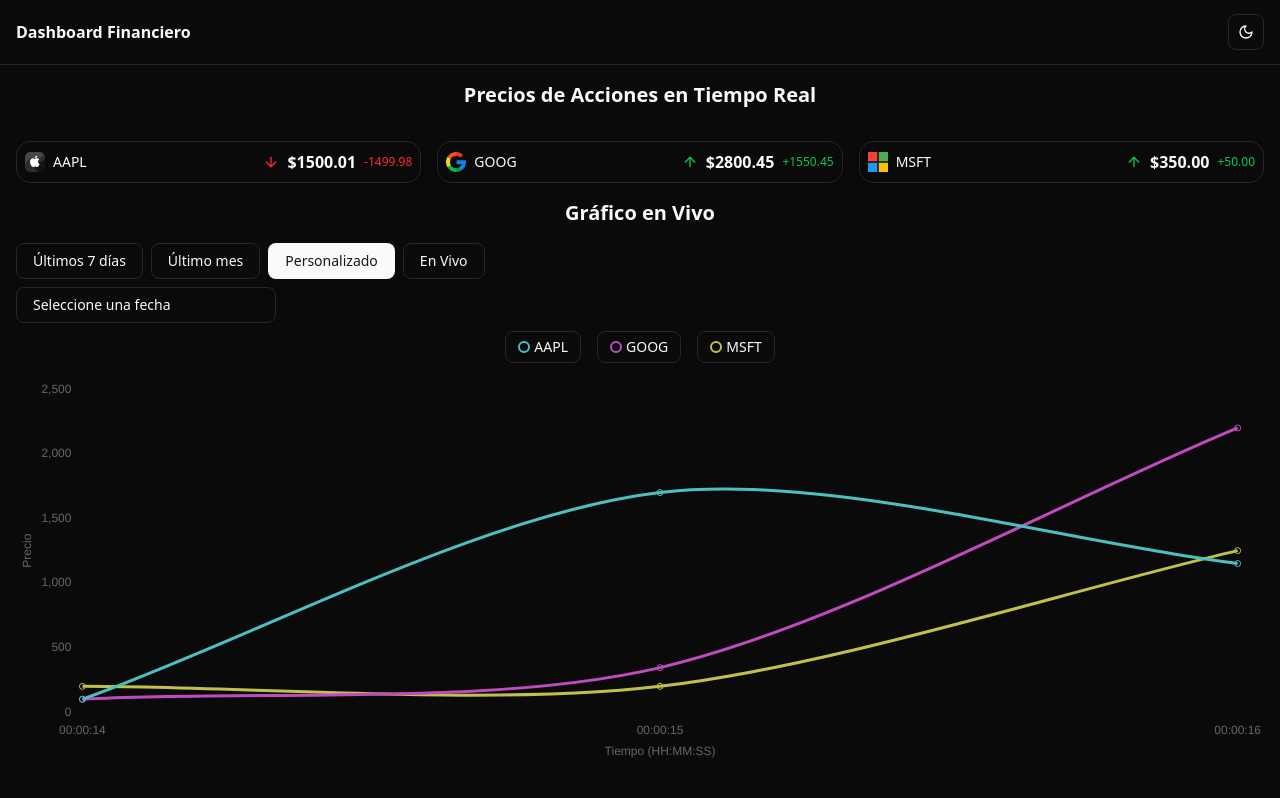
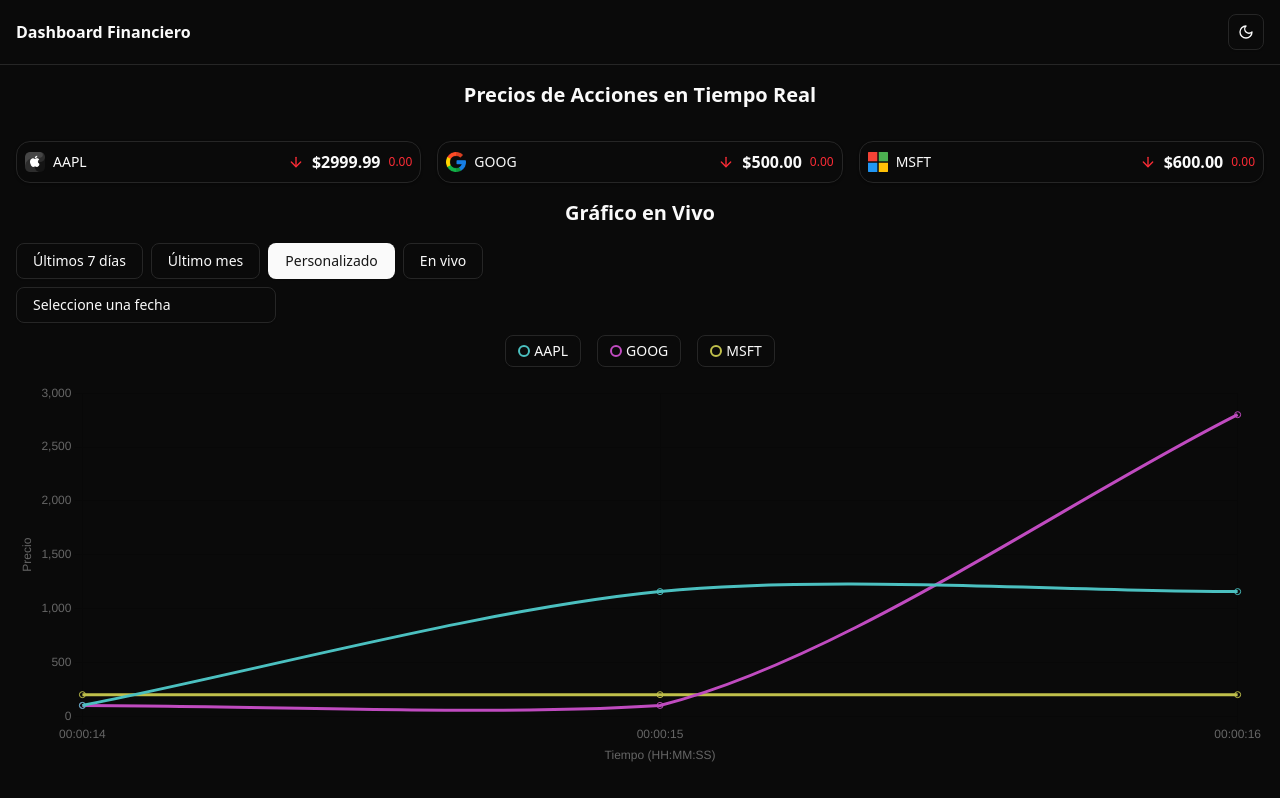
Before and after one commit to Lautaro073/React-TypeScript, a React (Vite) app: page / in a window 1280 px wide. Built offline with nearby package versions, Linux system fonts and the light colour scheme.

Commit message:
refactor: actualizar tipos y propiedades en FinancialChart y eliminar LiveFilterChart

```diff
--- a/src/components/financialChart.tsx
+++ b/src/components/financialChart.tsx
@@ -1,6 +1,6 @@
-import React, { useMemo, useState, useEffect } from 'react';
+import  { useMemo, useState } from 'react';
 import { Line } from 'react-chartjs-2';
-import { FinancialData } from '../types/types';
+import { ChartLegend } from '@/components/chartLegend';
 import {
   Chart as ChartJS,
   CategoryScale,
@@ -10,64 +10,50 @@
   Tooltip,
   Legend,
 } from 'chart.js';
-import { ChartLegend } from '@/components/chartLegend';
+import { FinancialChartProps } from '@/types/types';
+import { useLiveFilterChartData } from '@/hooks/useLiveFilterChartData';
 
-ChartJS.register(
-  CategoryScale,
-  LinearScale,
-  PointElement,
-  LineElement,
-  Tooltip,
-  Legend
-);
+ChartJS.register(CategoryScale, LinearScale, PointElement, LineElement, Tooltip, Legend);
 
-interface FinancialChartProps {
-  financialData: FinancialData[];
-  selectedSymbols: string[];
-}
-
-const LOCAL_STORAGE_KEY = 'hiddenSymbols';
-
-const FinancialChart: React.FC<FinancialChartProps> = ({
+export function FinancialChart({
   financialData,
   selectedSymbols,
-}) => {
+  live = false,
+  updateInterval = 1000,
+  maxPoints = 20,
+  removeCount = 1,
+}: FinancialChartProps) {
+  // Estado para manejar la visibilidad de las líneas.
   const [hiddenSymbols, setHiddenSymbols] = useState<string[]>([]);
-
-  useEffect(() => {
-    const saved = localStorage.getItem(LOCAL_STORAGE_KEY);
-    if (saved) {
-      setHiddenSymbols(JSON.parse(saved));
-    }
-  }, []);
-
-  const toggleSymbol = (symbol: string) => {
-    setHiddenSymbols((prev) => {
-      let newHidden: string[];
-      if (prev.includes(symbol)) {
-        newHidden = prev.filter((s) => s !== symbol);
-      } else {
-        newHidden = [...prev, symbol];
-      }
-      localStorage.setItem(LOCAL_STORAGE_KEY, JSON.stringify(newHidden));
-      return newHidden;
-    });
+  const toggleSymbol = (label: string) => {
+    setHiddenSymbols((prev) =>
+      prev.includes(label) ? prev.filter((s) => s !== label) : [...prev, label]
+    );
   };
 
-  const chartData = useMemo(() => {
+  // Llamamos al hook de datos en vivo siempre, aunque no se use en modo histórico.
+  const liveChartData = useLiveFilterChartData({
+    financialData,
+    symbols: selectedSymbols,
+    updateInterval,
+    maxPoints,
+    removeCount,
+  });
+
+  // Calculamos la data histórica (modo no live)
+  const historicalData = useMemo(() => {
     const filteredData = financialData.filter((item) =>
       selectedSymbols.includes(item.symbol)
     );
+    // Agrupamos por día (reseteando la hora) para obtener fechas únicas.
     const dateSet = new Set<number>();
     filteredData.forEach((item) => {
       const dayStart = new Date(item.timestamp);
       dayStart.setHours(0, 0, 0, 0);
       dateSet.add(dayStart.getTime());
     });
-
     const sortedDates = Array.from(dateSet).sort((a, b) => a - b);
     const labels = sortedDates.map((ts) => new Date(ts).toLocaleDateString());
-
     const colors = [
       'rgba(75,192,192,1)',
       'rgba(192,75,192,1)',
@@ -75,10 +61,8 @@
       'rgba(75,75,192,1)',
       'rgba(192,75,75,1)',
     ];
-
     const datasets = selectedSymbols.map((symbol, index) => {
       const symbolDataMap: Record<number, number> = {};
-
       filteredData
         .filter((item) => item.symbol === symbol)
         .forEach((item) => {
@@ -86,9 +70,7 @@
           dayStart.setHours(0, 0, 0, 0);
           symbolDataMap[dayStart.getTime()] = item.price;
         });
-
       const data = sortedDates.map((ts) => symbolDataMap[ts] ?? null);
-
       return {
         label: symbol,
         data,
@@ -101,25 +83,40 @@
         hidden: hiddenSymbols.includes(symbol),
       };
     });
-
     return { labels, datasets };
   }, [financialData, selectedSymbols, hiddenSymbols]);
+
+  // Decidimos qué data usar según el modo
+  const chartData = useMemo(() => {
+    if (live) {
+      return {
+        labels: liveChartData.labels,
+        datasets: liveChartData.datasets.map((ds) => ({
+          ...ds,
+          hidden: hiddenSymbols.includes(ds.label),
+        })),
+      };
+    } else {
+      return historicalData;
+    }
+  }, [live, liveChartData, historicalData, hiddenSymbols]);
 
   const chartOptions = useMemo(
     () => ({
       responsive: true,
       maintainAspectRatio: false,
       plugins: {
-        legend: {
-          display: false,
+        legend: { display: false },
+        tooltip: { enabled: true },
+        title: {
+          display: true,
+          text: live ? 'Gráfico en Vivo de Precios' : 'Evolución del Precio de Acciones',
         },
-        tooltip: { enabled: true },
-        title: { display: true, text: 'Evolución del Precio de Acciones' },
       },
       scales: {
         x: {
           display: true,
-          title: { display: true, text: 'Fecha' },
+          title: { display: true, text: live ? 'Tiempo (HH:MM:SS)' : 'Fecha' },
           grid: { display: true },
         },
         y: {
@@ -129,23 +126,20 @@
         },
       },
     }),
-    []
+    [live]
   );
 
   return (
     <div
       className="w-full"
-      aria-label="Gráfico de líneas que muestra la evolución del precio de las acciones"
+      aria-label={live ? 'Gráfico en vivo de precios' : 'Gráfico de evolución del precio de acciones'}
     >
-      <ChartLegend
-        datasets={chartData.datasets}
-        toggleVisibility={toggleSymbol}
-      />
+      <ChartLegend datasets={chartData.datasets} toggleVisibility={toggleSymbol} />
       <div className="h-96">
         <Line data={chartData} options={chartOptions} />
       </div>
     </div>
   );
-};
+}
 
 export default FinancialChart;
--- a/src/components/liveFilterChart.tsx
+++ /dev/null
@@ -1,62 +0,0 @@
-import { useMemo } from 'react';
-import { Line } from 'react-chartjs-2';
-import { useLiveFilterChartData } from '@/hooks/useLiveFilterChartData';
-import { ChartLegend } from '@/components/chartLegend';
-import {
-  Chart as ChartJS,
-  CategoryScale,
-  LinearScale,
-  PointElement,
-  LineElement,
-  Tooltip,
-  Legend,
-} from 'chart.js';
-import {  UseLiveFilterChartDataParams } from '@/types/types';
-
-ChartJS.register(CategoryScale, LinearScale, PointElement, LineElement, Tooltip, Legend);
-
-interface LiveFinancialChartProps extends UseLiveFilterChartDataParams {}
-
-export function LiveFinancialChart({
-  financialData,
-  symbols,
-  updateInterval,
-  maxPoints,
-  removeCount,
-}: LiveFinancialChartProps) {
-
-  const liveData = useLiveFilterChartData({ financialData, symbols, updateInterval, maxPoints, removeCount });
-
-  const chartOptions = useMemo(() => ({
-    responsive: true,
-    maintainAspectRatio: false,
-    plugins: {
-      legend: { display: false },
-      tooltip: { enabled: true },
-      title: { display: true, text: 'Gráfico en Vivo de Precios' },
-    },
-    scales: {
-      x: {
-        display: true,
-        title: { display: true, text: 'Tiempo (HH:MM:SS)' },
-        grid: { display: true },
-      },
-      y: {
-        display: true,
-        title: { display: true, text: 'Precio' },
-        grid: { display: true },
-      },
-    },
-  }), []);
-
-  return (
-    <div className="w-full" aria-label="Gráfico en vivo de precios">
-      <ChartLegend datasets={liveData.datasets} toggleVisibility={(_label) => { /* Implementar si es necesario */ }} />
-      <div className="h-96">
-        <Line data={liveData} options={chartOptions} />
-      </div>
-    </div>
-  );
-}
-
-export default LiveFinancialChart;
--- a/src/components/temporalFilter.tsx
+++ b/src/components/temporalFilter.tsx
@@ -1,4 +1,4 @@
-// temporalFilter.tsx
+// src/components/temporalFilter.tsx
 import React, { useCallback } from 'react';
 import { Button } from '@/components/ui/button';
 import { DatePickerRange } from '@/components/datePickerRange';
@@ -19,9 +19,9 @@
   minDate,
   maxDate,
 }) => {
-  // Para el modo activo (que puede ser live o personalizado)
+  // Guardamos el modo actual (por ejemplo, 'live', 'custom', etc.)
   const [filterMode, setFilterMode] = useLocalStorage<FilterMode>('filterMode', 'custom');
-  // Guardamos el rango personalizado por separado (persistente)
+  // Guardamos el rango personalizado en una clave separada
   const [customDateRange, setCustomDateRange] = useLocalStorage<DateRange | null>('customDateRange', null);
 
   const handleModeChange = useCallback(
@@ -32,24 +32,20 @@
         const to = new Date();
         const from = subDays(to, 7);
         const newRange = { from, to };
-        // Actualizamos el rango personalizado y la selección activa
-        setCustomDateRange(newRange);
         onRangeChange(newRange);
       } else if (mode === '1month') {
         const to = new Date();
         const from = subMonths(to, 1);
         const newRange = { from, to };
-        setCustomDateRange(newRange);
         onRangeChange(newRange);
       } else if (mode === 'custom') {
-        // En modo personalizado, se utiliza el valor previamente guardado
+        // Usa el valor guardado en customDateRange (puede ser null si aún no se seleccionó)
         onRangeChange(customDateRange);
       } else if (mode === 'live') {
-        // En vivo: no se filtra por fecha, pero no se borra el rango personalizado
         onRangeChange(null);
       }
     },
-    [customDateRange, onRangeChange, setCustomDateRange, setFilterMode]
+    [customDateRange, onRangeChange, setFilterMode]
   );
 
   const handleCustomRangeChange = useCallback(
@@ -61,11 +57,12 @@
   );
 
   return (
-    <div className="flex flex-col gap-2">
-      <div className="flex items-center gap-2">
+    <div className="flex flex-col gap-2 mb-3">
+      <div className="flex flex-wrap items-center gap-2">
         <Button
           aria-label="Seleccionar últimos 7 días"
           variant={filterMode === '7days' ? 'default' : 'outline'}
+          className="w-full sm:w-auto"
           onClick={() => handleModeChange('7days')}
         >
           Últimos 7 días
@@ -73,6 +70,7 @@
         <Button
           aria-label="Seleccionar último mes"
           variant={filterMode === '1month' ? 'default' : 'outline'}
+          className="w-full sm:w-auto"
           onClick={() => handleModeChange('1month')}
         >
           Último mes
@@ -80,16 +78,18 @@
         <Button
           aria-label="Seleccionar Personalizado"
           variant={filterMode === 'custom' ? 'default' : 'outline'}
+          className="w-full sm:w-auto"
           onClick={() => handleModeChange('custom')}
         >
           Personalizado
         </Button>
         <Button
-          aria-label="Seleccionar En Vivo"
+          aria-label="Seleccionar En vivo"
           variant={filterMode === 'live' ? 'default' : 'outline'}
+          className="w-full sm:w-auto"
           onClick={() => handleModeChange('live')}
         >
-          En Vivo
+          En vivo
         </Button>
       </div>
 
@@ -106,3 +106,5 @@
     </div>
   );
 };
+
+export default TemporalFilter;
--- a/src/pages/dashboard.tsx
+++ b/src/pages/dashboard.tsx
@@ -1,9 +1,8 @@
-// dashboard.tsx
+// src/pages/dashboard.tsx
 import React, { useEffect, useState, useMemo, useCallback } from 'react';
 import { DashboardLayout } from '@/components/layout/dashboardLayout';
 import { fetchFinancialData } from '@/services/api';
 import FinancialChart from '@/components/financialChart';
-import  LiveFilterChart  from '@/components/liveFilterChart';
 import type { FinancialData } from '@/types/types';
 import { DateRange } from 'react-day-picker';
 import { Alert, AlertDescription, AlertTitle } from '@/components/ui/alert';
@@ -20,12 +19,10 @@
   const [financialData, setFinancialData] = useState<FinancialData[]>([]);
   const [isLoading, setIsLoading] = useState<boolean>(true);
   const [fetchError, setFetchError] = useState<string>('');
-  const [filterRange, setFilterRange] = useLocalStorage<DateRange | null>('dateRange', null);
-  const [selectedSymbols] = useLocalStorage<string[]>('selectedSymbols', [
-    'AAPL',
-    'GOOG',
-    'MSFT',
-  ]);
+
+  // Si dateRange es null, se asume que está en modo en vivo.
+  const [dateRange, setDateRange] = useLocalStorage<DateRange | null>('dateRange', null);
+  const [selectedSymbols] = useLocalStorage<string[]>('selectedSymbols', ['AAPL', 'GOOG', 'MSFT']);
   const [isFiltering, setIsFiltering] = useState<boolean>(false);
 
   const cardSymbols = useMemo(() => ['AAPL', 'GOOG', 'MSFT'], []);
@@ -53,27 +50,28 @@
 
   const { minDate, maxDate } = useMinMaxDates(financialData);
 
+  // Para el gráfico histórico
   const filteredFinancialData = useFilteredFinancialData(
     financialData,
-    filterRange ? filterRange : undefined,
+    dateRange,
     selectedSymbols
   );
 
   const cardsState = useRealtimePriceUpdates({
     financialData,
     symbols: cardSymbols,
-    updateInterval: 1000,
+    updateInterval: 6000,
   });
 
   const handleRangeChange = useCallback(
     (range: DateRange | null) => {
       setIsFiltering(true);
-      setFilterRange(range);
+      setDateRange(range);
       setTimeout(() => {
         setIsFiltering(false);
       }, 300);
     },
-    [setFilterRange]
+    [setDateRange]
   );
 
   if (isLoading) {
@@ -99,7 +97,9 @@
     <ErrorBoundary>
       <DashboardLayout>
         <div className="mb-4 flex flex-col gap-4">
-          <h2 className="text-xl font-semibold mb-4 text-center">Precios de Acciones en Tiempo Real</h2>
+          <h2 className="text-xl font-semibold mb-4 text-center">
+            Precios de Acciones en Tiempo Real
+          </h2>
           <div className="grid grid-cols-1 md:grid-cols-3 gap-4">
             {cardsState.map((card) => (
               <FinancialCard
@@ -114,7 +114,7 @@
         </div>
 
         <h2 className="text-xl font-semibold mb-4 text-center">
-          {filterRange === null ? 'Gráfico en Vivo' : 'Evolución del Precio de Acciones'}
+          {dateRange === null ? 'Gráfico en Vivo' : 'Evolución del Precio de Acciones'}
         </h2>
         <TemporalFilter onRangeChange={handleRangeChange} minDate={minDate} maxDate={maxDate} />
         {isFiltering && (
@@ -123,10 +123,11 @@
           </div>
         )}
 
-        {filterRange === null ? (
-          <LiveFilterChart
+        {dateRange === null ? (
+          <FinancialChart
             financialData={financialData}
-            symbols={selectedSymbols}
+            selectedSymbols={selectedSymbols}
+            live={true}
             updateInterval={1000}
             maxPoints={20}
             removeCount={1}
@@ -143,10 +144,10 @@
             <FinancialChart
               financialData={filteredFinancialData}
               selectedSymbols={selectedSymbols}
+              live={false}
             />
             <figcaption className="sr-only">
-              Gráfico de líneas que muestra la evolución del precio de las acciones seleccionadas a lo largo del tiempo.
-              El eje horizontal representa las fechas y el eje vertical el precio.
+              Gráfico de líneas que muestra la evolución del precio de las acciones seleccionadas a lo largo del tiempo. El eje horizontal representa las fechas y el eje vertical el precio.
             </figcaption>
           </figure>
         )}
```
Also changed, not shown: src/types/types.ts (+9 -3 lines).
